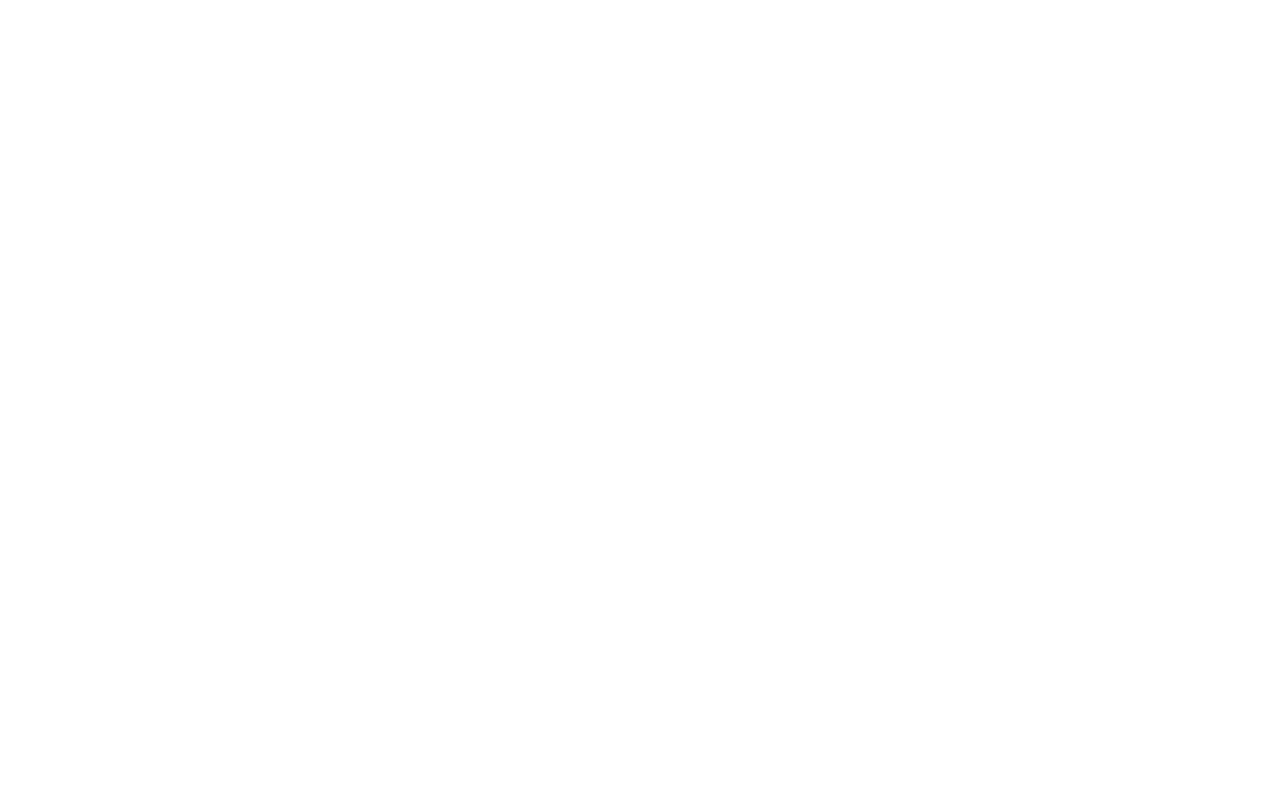
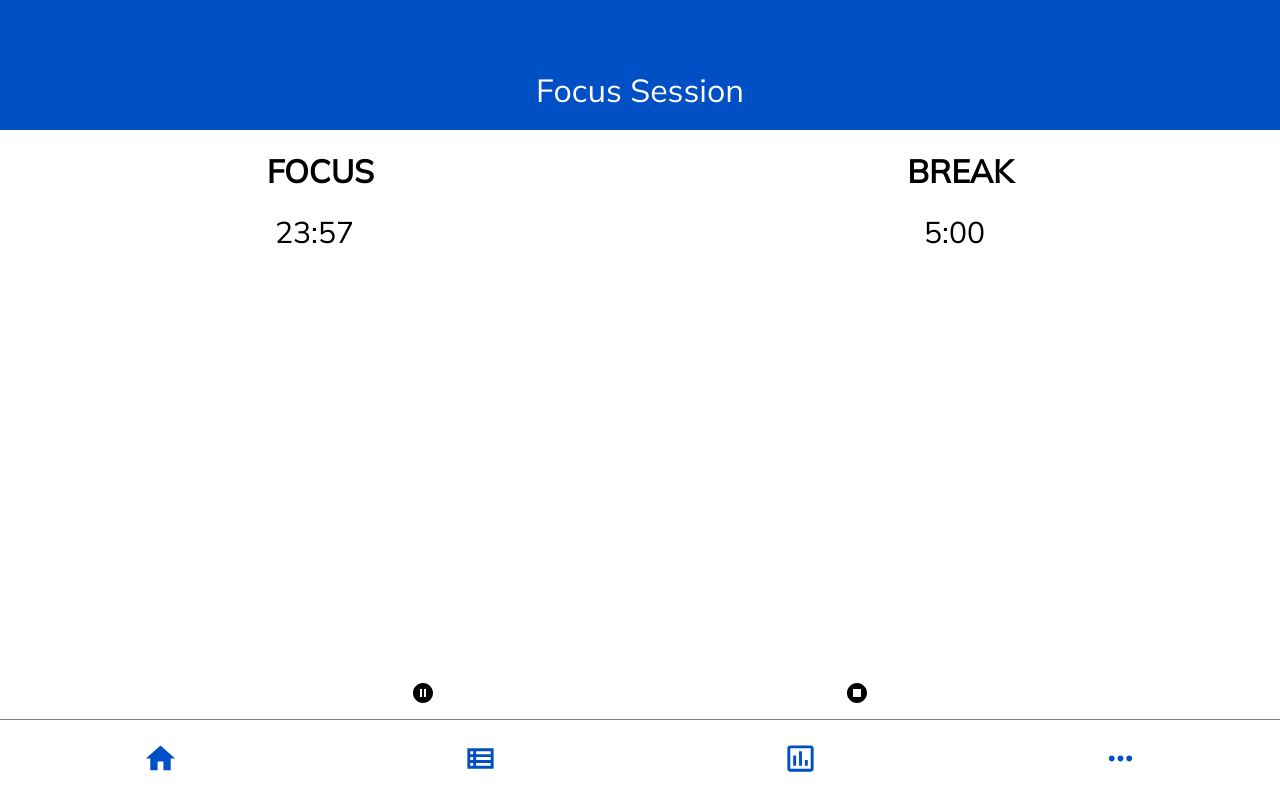
Before and after one commit to JoshLeopardi/focus-timer, a React (Create React App) app: page /FocusSession in a window 1280 px wide. Before the commit this address had no page. Built offline with nearby package versions, Linux system fonts and the light colour scheme.

Commit message:
Started FocusSession Page

```diff
--- a/src/App.js
+++ b/src/App.js
@@ -2,7 +2,8 @@
 import { Route, Routes } from "react-router-dom";
 import Home from "./components/pages/Home";
 import Layout from "./components/layout/Layout";
-import SetUpFocusTimer from "./components/pages/SetUpFocusSession";
+import SetUpFocusSession from "./components/pages/SetUpFocusSession";
+import FocusSession from "./components/pages/FocusSession";
 
 function App() {
   return (
@@ -10,7 +11,8 @@
       <Layout>
         <Routes>
           <Route path="/" element={<Home />} />
-          <Route path="/SetUpFocusTimer" element={<SetUpFocusTimer />} />
+          <Route path="/SetUpFocusSession" element={<SetUpFocusSession />} />
+          <Route path="/FocusSession" element={<FocusSession />} />
         </Routes>
       </Layout>
     </>
--- /dev/null
+++ b/src/components/pages/FocusSession.js
@@ -0,0 +1,57 @@
+import Circle from "../layout/Circle";
+import fclasses from "../layout/Footer.module.css";
+import Header from "../layout/Header";
+import { Link } from "react-router-dom";
+import HomeIcon from "@mui/icons-material/Home";
+import ViewListOutlinedIcon from "@mui/icons-material/ViewListOutlined";
+import AssessmentOutlinedIcon from "@mui/icons-material/AssessmentOutlined";
+import MoreHorizOutlinedIcon from "@mui/icons-material/MoreHorizOutlined";
+import classes from "./FocusSession.module.css";
+import PauseCircleIcon from "@mui/icons-material/PauseCircle";
+import StopCircleIcon from "@mui/icons-material/StopCircle";
+
+export default function FocusSession() {
+  return (
+    <div>
+      <Header>Focus Session</Header>
+      <div className={classes.topSetUp}>
+        <h1>FOCUS</h1>
+        <h1>BREAK</h1>
+      </div>
+      <div className={classes.timerCountdown}>
+        <p>23:57</p>
+        <p>5:00</p>
+      </div>
+      <div className={classes.bottomcircleIcon}>
+        <PauseCircleIcon className={classes.pausecircleIcon}></PauseCircleIcon>
+
+        <StopCircleIcon className={classes.stopcircleIcon}></StopCircleIcon>
+      </div>
+      <div className={fclasses.footer}>
+        <ul>
+          <Link to="/">
+            <li className={fclasses.footerbtn}>
+              <HomeIcon fontSize="large" />
+            </li>
+          </Link>
+
+          <Link to="/customersupport">
+            <li className={fclasses.footerbtn}>
+              <ViewListOutlinedIcon fontSize="large" />
+            </li>
+          </Link>
+          <Link to="/tracking">
+            <li className={fclasses.footerbtn}>
+              <AssessmentOutlinedIcon fontSize="large" />
+            </li>
+          </Link>
+          <Link to="/profile">
+            <li className={fclasses.footerbtn}>
+              <MoreHorizOutlinedIcon fontSize="large" />
+            </li>
+          </Link>
+        </ul>
+      </div>
+    </div>
+  );
+}
--- /dev/null
+++ b/src/components/pages/FocusSession.module.css
@@ -0,0 +1,28 @@
+.topSetUp {
+  display: flex;
+  justify-content: space-around;
+}
+
+.timerCountdown {
+  display: flex;
+  justify-content: space-around;
+  width: 100%;
+  margin-bottom: 15px;
+  font-size: 30px;
+  margin-top: -30px;
+  margin-left: -10px;
+}
+
+.bottomcircleIcon {
+  display: flex;
+  justify-content: space-evenly;
+  margin-top: 400px;
+}
+
+.pausecircleIcon {
+  font-size: 55px;
+}
+
+.stopcircleIcon {
+  font-size: 55px;
+}
--- a/src/components/pages/SetUpFocusSession.js
+++ b/src/components/pages/SetUpFocusSession.js
@@ -38,7 +38,7 @@
 
   return (
     <div>
-      <Header>Sparky's Room</Header>
+      <Header>Set-Up Focus Session</Header>
       <div className={classes.topSetUp}>
         <h1>FOCUS</h1>
         <h1>BREAK</h1>
```
